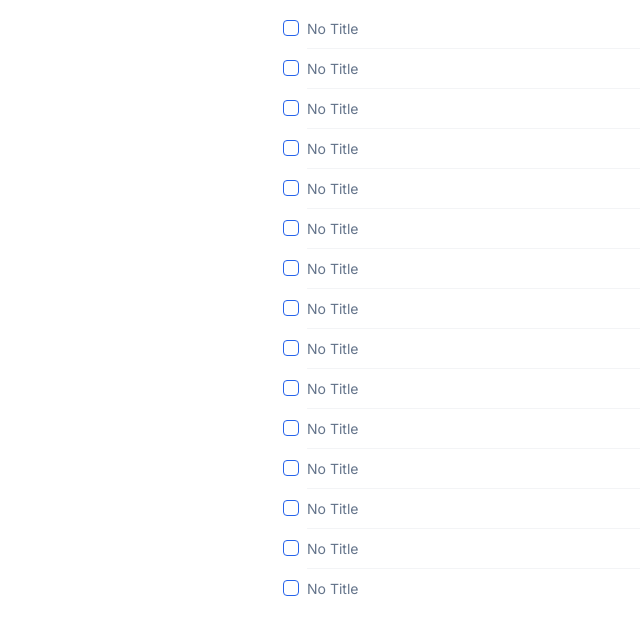
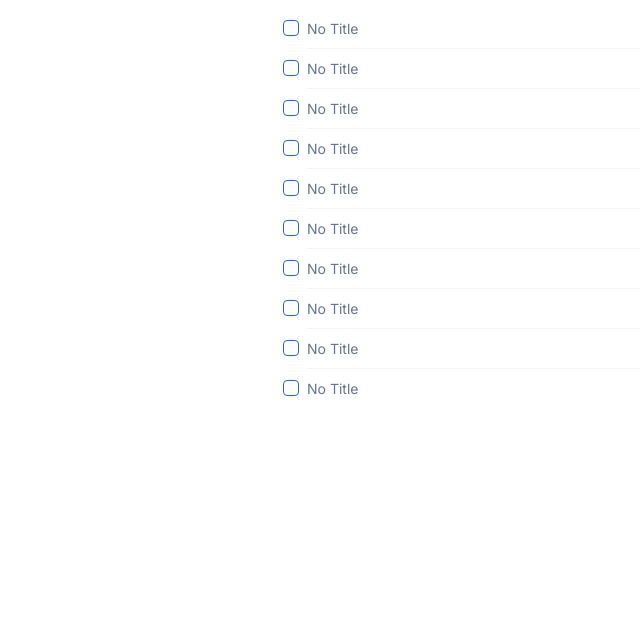
Before and after one commit to oliverilp/next-tasks, a Next.js app: page /shadcn in a window 1280 px wide. Shown: the top 634 px of the page, without its empty margins (168-808 px from the left). Built offline with nearby package versions, Linux system fonts and the light colour scheme.

Commit message:
Finish tasks state

```diff
--- a/src/components/sortable/Item/Item.tsx
+++ b/src/components/sortable/Item/Item.tsx
@@ -1,12 +1,16 @@
 import React, { forwardRef } from 'react';
 import { Checkbox } from '@/components/ui/Checkbox';
 import { InlineInput } from '@/components/ui/InlineInput';
+import { Task } from '@/lib/tasks-context';
+
+interface Props {
+  task?: Task;
+  [key: string]: any;
+}
 
 const Item = forwardRef(
-  ({ item, changeStatus, changeText, children, ...props }: any, ref) => {
-    // console.log('item prop', item);
-    // eslint-disable-next-line @typescript-eslint/no-unused-vars
-    const x = 'adsasd';
+  ({ task, changeStatus, changeText, children, ...props }: Props, ref: any) => {
+    const { done, value } = task ?? {};
 
     return (
       <li
@@ -18,12 +22,12 @@ const Item = forwardRef(
         <div className="flex grow items-center gap-2 rounded-md px-4 group-hover:bg-slate-50 has-[:focus]:bg-blue-50 group-hover:has-[:focus]:bg-blue-50">
           <Checkbox
             onCheckedChange={changeStatus}
-            defaultChecked={item?.done ?? false}
+            defaultChecked={done ?? false}
           />
           <InlineInput
             onChange={changeText}
             placeholder="No Title"
-            defaultValue={item?.value ?? ''}
+            defaultValue={value ?? ''}
             className="border-t border-gray-100 group-first:border-t-0"
           />
         </div>
@@ -32,5 +36,6 @@ const Item = forwardRef(
   }
 );
 Item.displayName = 'Item';
+Item.defaultProps = { task: {} };
 
 export default Item;
--- a/src/components/sortable/Item/SortableItem.tsx
+++ b/src/components/sortable/Item/SortableItem.tsx
@@ -7,16 +7,19 @@ import React, {
   CSSProperties,
   PropsWithChildren
 } from 'react';
-import type { DraggableSyntheticListeners } from '@dnd-kit/core';
+import type {
+  DraggableSyntheticListeners,
+  UniqueIdentifier
+} from '@dnd-kit/core';
 import { useSortable } from '@dnd-kit/sortable';
 import { CSS } from '@dnd-kit/utilities';
 
 import { GripVertical } from 'lucide-react';
-import { Task } from '@/lib/tasks-context';
+import { Task, useTasksContext } from '@/lib/tasks-context';
 import Item from './Item';
 
 interface Props {
-  item: Task;
+  id: UniqueIdentifier;
 }
 
 interface Context {
@@ -31,7 +34,7 @@ const SortableItemContext = createContext<Context>({
   ref() {}
 });
 
-export function SortableItem({ children, item }: PropsWithChildren<Props>) {
+export function SortableItem({ children, id }: PropsWithChildren<Props>) {
   const {
     attributes,
     isDragging,
@@ -40,7 +43,7 @@ export function SortableItem({ children, item }: PropsWithChildren<Props>) {
     setActivatorNodeRef,
     transform,
     transition
-  } = useSortable({ id: item.id });
+  } = useSortable({ id });
   const context = useMemo(
     () => ({
       attributes,
@@ -55,36 +58,27 @@ export function SortableItem({ children, item }: PropsWithChildren<Props>) {
     transition
   };
 
+  const { tasks, setTasks } = useTasksContext();
+
+  const index = tasks.findIndex((task: Task) => task.id === id);
+  const task = tasks.at(index);
+
   const changeStatus = (event: any) => {
-    if (!(window as any).tasks) {
-      console.log('status: missing tasks');
-      return;
-    }
-    const { tasks } = window as any;
-    const index = tasks.findIndex((task: Task) => task.id === item.id);
-    const task = tasks.at(index);
-    if (index < 0) return;
+    if (index < 0 || !task) return;
     const newTask = { ...task, done: event };
-    tasks.splice(index, 1, newTask);
-    console.log('status', tasks);
+    setTasks(tasks.toSpliced(index, 1, newTask));
   };
 
   const changeText = (event: any) => {
-    if (!(window as any).tasks) {
-      console.log('text: missing tasks');
-      return;
-    }
-    const { tasks } = window as any;
-    const index = tasks.findIndex((task: Task) => task.id === item.id);
-    const task = tasks.at(index);
+    if (index < 0 || !task) return;
     const newTask = { ...task, value: event.target.value };
-    tasks.splice(index, 1, newTask);
-    console.log('text', tasks);
+    setTasks(tasks.toSpliced(index, 1, newTask));
   };
 
   return (
     <SortableItemContext.Provider value={context}>
       <Item
+        task={task}
         changeStatus={changeStatus}
         changeText={changeText}
         ref={setNodeRef}
--- a/src/components/sortable/SortableList.tsx
+++ b/src/components/sortable/SortableList.tsx
@@ -1,13 +1,14 @@
 'use client';
 
-import React, { useMemo, useState } from 'react';
+import React, { useState } from 'react';
 import {
   DndContext,
   KeyboardSensor,
   PointerSensor,
   useSensor,
   useSensors,
-  Active
+  Active,
+  UniqueIdentifier
 } from '@dnd-kit/core';
 import {
   SortableContext,
@@ -15,26 +16,22 @@ import {
   sortableKeyboardCoordinates
 } from '@dnd-kit/sortable';
 
-import { Task } from '@/lib/tasks-context';
+import { Task, useTasksContext } from '@/lib/tasks-context';
 import { DragHandle, SortableItem } from './Item/SortableItem';
 import { SortableOverlay } from './Overlay/SortableOverlay';
 import Item from './Item/Item';
 
-// interface BaseItem {
-//   id: UniqueIdentifier;
-// }
-
 interface Props {
-  items: Task[];
-  onChange(items: Task[]): void;
+  items: UniqueIdentifier[];
+  onChange(items: UniqueIdentifier[]): void;
 }
 
 export default function SortableList({ items, onChange }: Props) {
   const [active, setActive] = useState<Active | null>(null);
-  const activeItem = useMemo((): Task => {
-    const { tasks } = window as any;
-    return tasks.find((task: Task) => task.id === active?.id);
-  }, [active, items]);
+  const { tasks } = useTasksContext();
+
+  const activeItem = tasks.find((task: Task) => task.id === active?.id);
+
   const sensors = useSensors(
     useSensor(PointerSensor),
     useSensor(KeyboardSensor, {
@@ -50,8 +47,8 @@ export default function SortableList({ items, onChange }: Props) {
       }}
       onDragEnd={({ active: endActive, over }) => {
         if (over && endActive.id !== over.id) {
-          const activeIndex = items.findIndex(({ id }) => id === endActive.id);
-          const overIndex = items.findIndex(({ id }) => id === over.id);
+          const activeIndex = items.findIndex((id) => id === endActive.id);
+          const overIndex = items.findIndex((id) => id === over.id);
 
           onChange(arrayMove(items, activeIndex, overIndex));
         }
@@ -63,9 +60,9 @@ export default function SortableList({ items, onChange }: Props) {
     >
       <SortableContext items={items}>
         <ul className="flex list-none flex-col p-0" role="application">
-          {items.map((item) => (
-            <React.Fragment key={item.id}>
-              <SortableList.Item item={item}>
+          {items.map((id) => (
+            <React.Fragment key={id}>
+              <SortableList.Item id={id}>
                 <SortableList.DragHandle />
               </SortableList.Item>
             </React.Fragment>
@@ -73,7 +70,7 @@ export default function SortableList({ items, onChange }: Props) {
         </ul>
       </SortableContext>
       <SortableOverlay>
-        {activeItem ? <Item item={activeItem} /> : null}
+        {activeItem ? <Item task={activeItem} /> : null}
       </SortableOverlay>
     </DndContext>
   );
--- a/src/components/sortable/Tasks.tsx
+++ b/src/components/sortable/Tasks.tsx
@@ -2,7 +2,8 @@
 
 import React, { useState } from 'react';
 import SortableList from '@/components/sortable/SortableList';
-import { Task } from '@/lib/tasks-context';
+import TasksContextProvider, { Task } from '@/lib/tasks-context';
+import { UniqueIdentifier } from '@dnd-kit/core';
 
 function createRange<T>(
   length: number,
@@ -12,27 +13,27 @@ function createRange<T>(
 }
 
 function getMockTasks() {
-  return createRange<Task>(15, (index) => ({
+  return createRange<Task>(10, (index) => ({
     id: index + 1,
     value: '',
     done: false
   }));
 }
 
-// function getMockItems(): number[] {
-//   return createRange(15, (index) => index);
-// }
+function getMockItems(): UniqueIdentifier[] {
+  return createRange(10, (index) => index + 1);
+}
+
+const tasks = getMockTasks();
 
 function Tasks() {
-  const [items, setItems] = useState(getMockTasks);
-  const global: Window & { tasks?: Task[] } = window;
-  if (!global.tasks) {
-    global.tasks = JSON.parse(JSON.stringify(items));
-  }
+  const [items, setItems] = useState(getMockItems());
 
   return (
     <div className="flex-grow">
-      <SortableList items={items} onChange={setItems} />
+      <TasksContextProvider items={tasks}>
+        <SortableList items={items} onChange={setItems} />
+      </TasksContextProvider>
     </div>
   );
 }
--- a/src/lib/tasks-context.tsx
+++ b/src/lib/tasks-context.tsx
@@ -14,12 +14,12 @@ interface TasksContextProviderProps {
   children: React.ReactNode;
 }
 
-interface TasksContextInt {
+interface TasksContextState {
   tasks: Task[];
   setTasks: React.Dispatch<React.SetStateAction<Task[]>>;
 }
 
-export const TasksContext = createContext<TasksContextInt | null>(null);
+const TasksContext = createContext<TasksContextState | null>(null);
 
 export default function TasksContextProvider({
   items,
```
